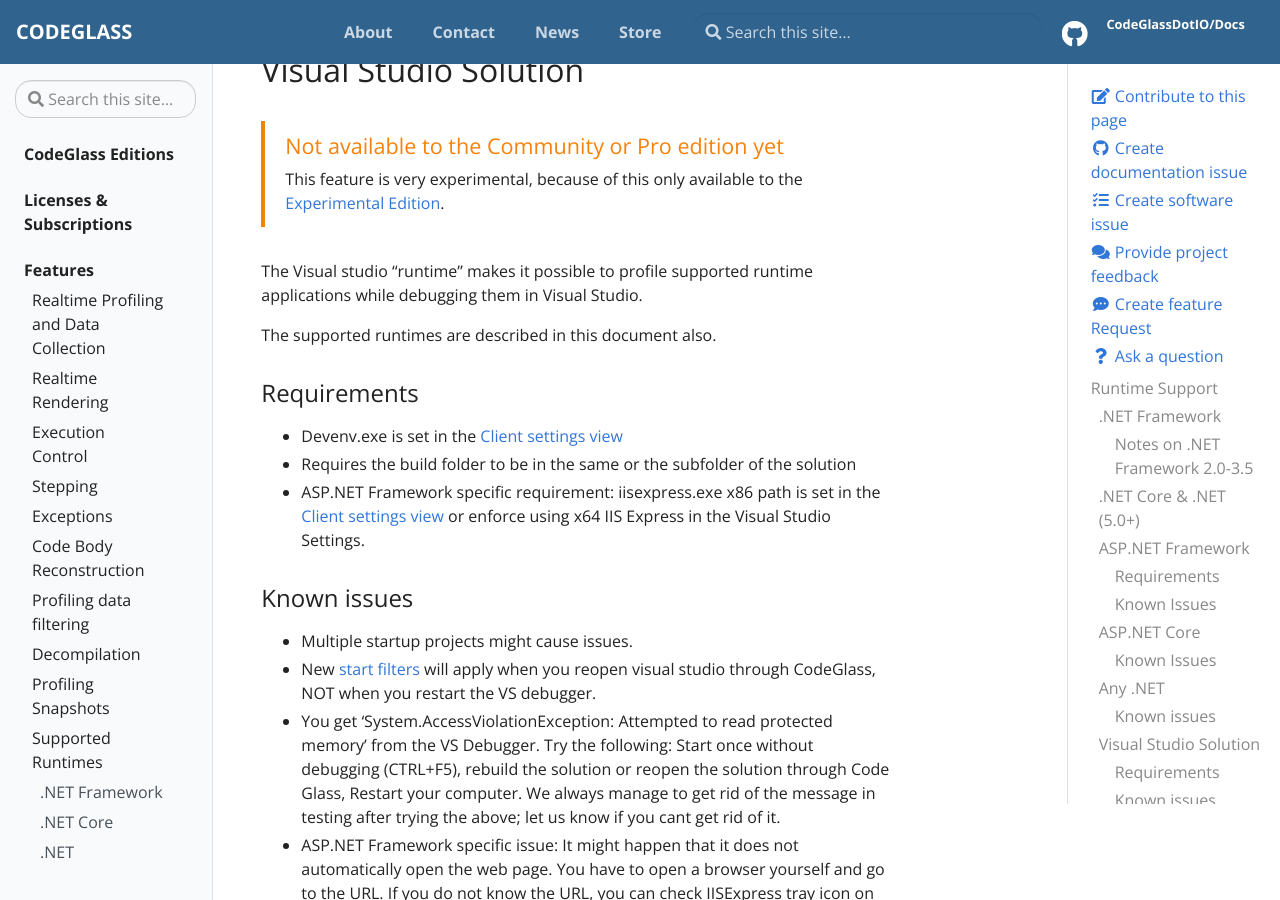
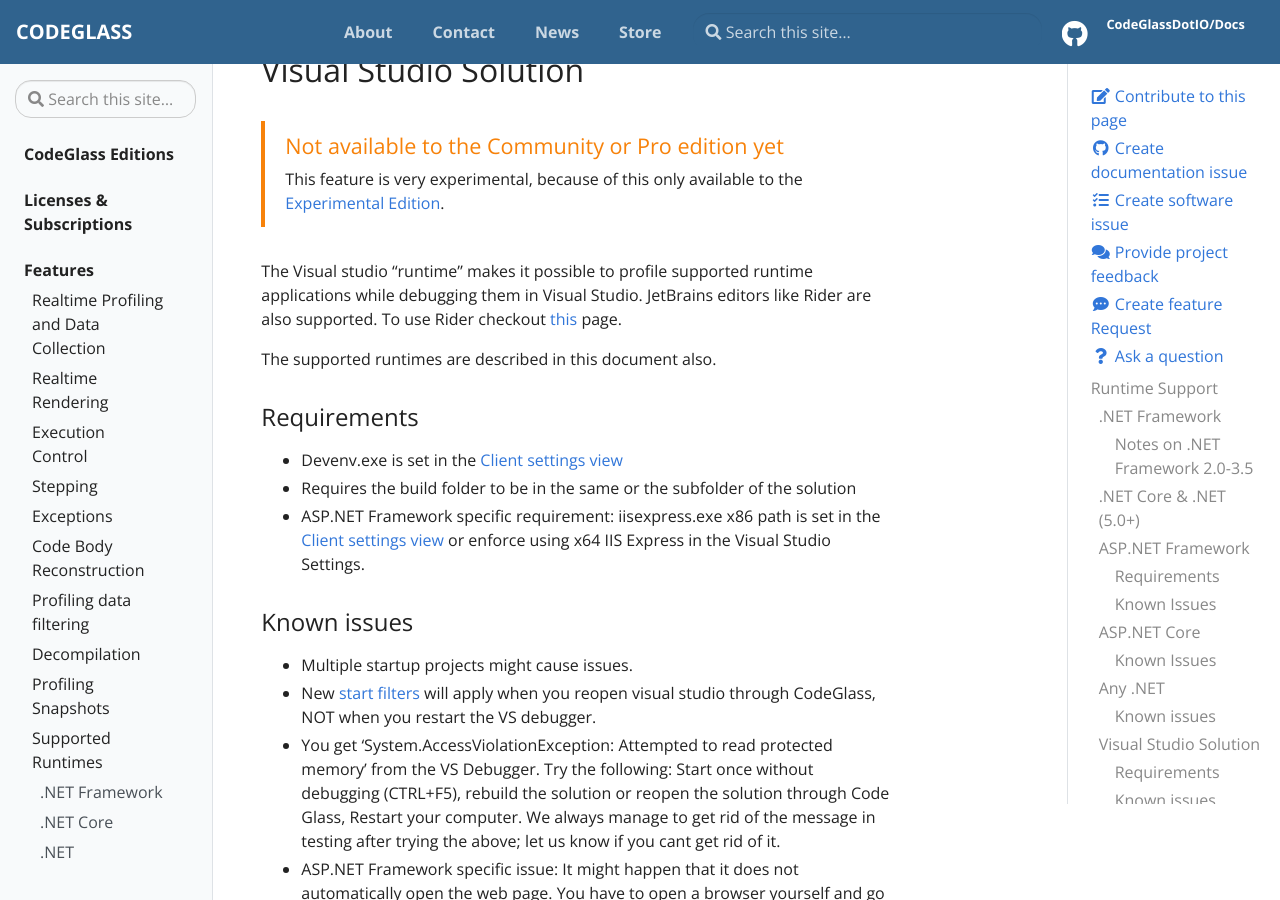
Before and after one commit to CodeGlassDotIO/Docs, a Jekyll site: the page built from _docs/features/supportedruntimes.md, in a window 1280 px wide and 900 px high, scrolled down 3339 px. Built offline with Jekyll 4.4.1, drawn with Linux system fonts in a browser that asks for light colours.

Commit message:
Added reference in supportedRuntimes

```diff
--- a/_docs/features/supportedruntimes.md
+++ b/_docs/features/supportedruntimes.md
@@ -92,7 +92,7 @@ HKEY_CURRENT_USER\Environment\coreclr_profiler_path_64
 ## Visual Studio Solution
 {% include alert.html  type="warning" title="Not available to the Community or Pro edition yet" content="This feature is very experimental, because of this only available to the <a href=\"../Editions/Experimental\" target=\"_blanc\">Experimental Edition</a>." %}
 
-The Visual studio "runtime" makes it possible to profile supported runtime applications while debugging them in Visual Studio.
+The Visual studio "runtime" makes it possible to profile supported runtime applications while debugging them in Visual Studio. JetBrains editors like Rider are also supported. To use Rider checkout [this](JetbrainsEditors.md) page.
 
 The supported runtimes are described in this document also.
 
```
